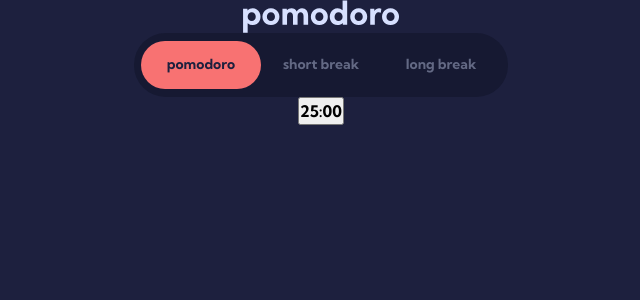
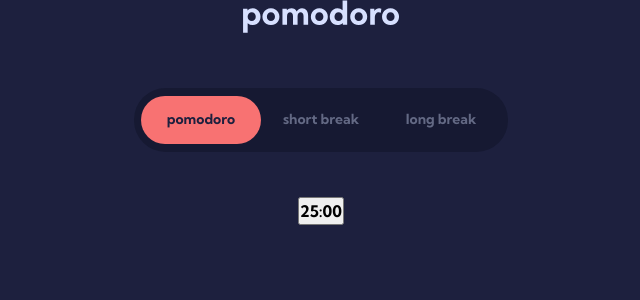
Before and after one commit to En-Jen/pomodoro-timer, a React (Create React App) app: page / in a window 1280 px wide. Shown: the top 300 px of the page, without its empty margins (319-959 px from the left). Built offline with nearby package versions, Linux system fonts and the light colour scheme.

Commit message:
add Spacer

```diff
--- a/src/App.js
+++ b/src/App.js
@@ -5,6 +5,7 @@ import GlobalStyles from './components/GlobalStyles';
 import Logo from './components/Logo';
 import Controls from './components/Controls';
 import Timer from './components/Timer';
+import Spacer from './components/Spacer';
 
 function App() {
 	const [pomoLength, setPomoLength] = useState(25);
@@ -18,6 +19,7 @@ function App() {
 		<Wrapper>
 			<GlobalStyles />
 			<Logo />
+			<Spacer size={45} mobileLargeAndUp={55}/>
 			<Controls
 				setSecondsLeft={setSecondsLeft}
 				timerMode={timerMode}
@@ -27,6 +29,7 @@ function App() {
 				longLength={longLength}
 				setIsTimerOn={setIsTimerOn}
 			/>
+      <Spacer size={48} mobileLargeAndUp={109} desktopAndUp={45}/>
 			<Timer
 				pomoLength={pomoLength}
 				secondsLeft={secondsLeft}
--- /dev/null
+++ b/src/components/Spacer.js
@@ -0,0 +1,32 @@
+// Borrowed and tweaked from https://www.joshwcomeau.com/react/modern-spacer-gif/
+// Used to create space between components
+import styled from 'styled-components/macro';
+
+function getResponsiveSpace(breakpoint) {
+	return typeof breakpoint === 'number' ? breakpoint + 'px' : undefined;
+}
+
+const Spacer = styled.span`
+	display: block;
+	width: ${p => p.size}px;
+	min-width: ${p => p.size}px;
+	height: ${p => p.size}px;
+	min-height: ${p => p.size}px;
+
+	// Make Spacer responsive
+	@media (min-width: 600px) {
+		width: ${p => getResponsiveSpace(p.mobileLargeAndUp)};
+		min-width: ${p => getResponsiveSpace(p.mobileLargeAndUp)};
+		height: ${p => getResponsiveSpace(p.mobileLargeAndUp)};
+		min-height: ${p => getResponsiveSpace(p.mobileLargeAndUp)};
+	}
+
+	@media (min-width: 1024px) {
+		width: ${p => getResponsiveSpace(p.desktopAndUp)};
+		min-width: ${p => getResponsiveSpace(p.desktopAndUp)};
+		height: ${p => getResponsiveSpace(p.desktopAndUp)};
+		min-height: ${p => getResponsiveSpace(p.desktopAndUp)};
+	}
+`;
+
+export default Spacer;
```
Lines whose indentation alone changed are shown as unchanged.
